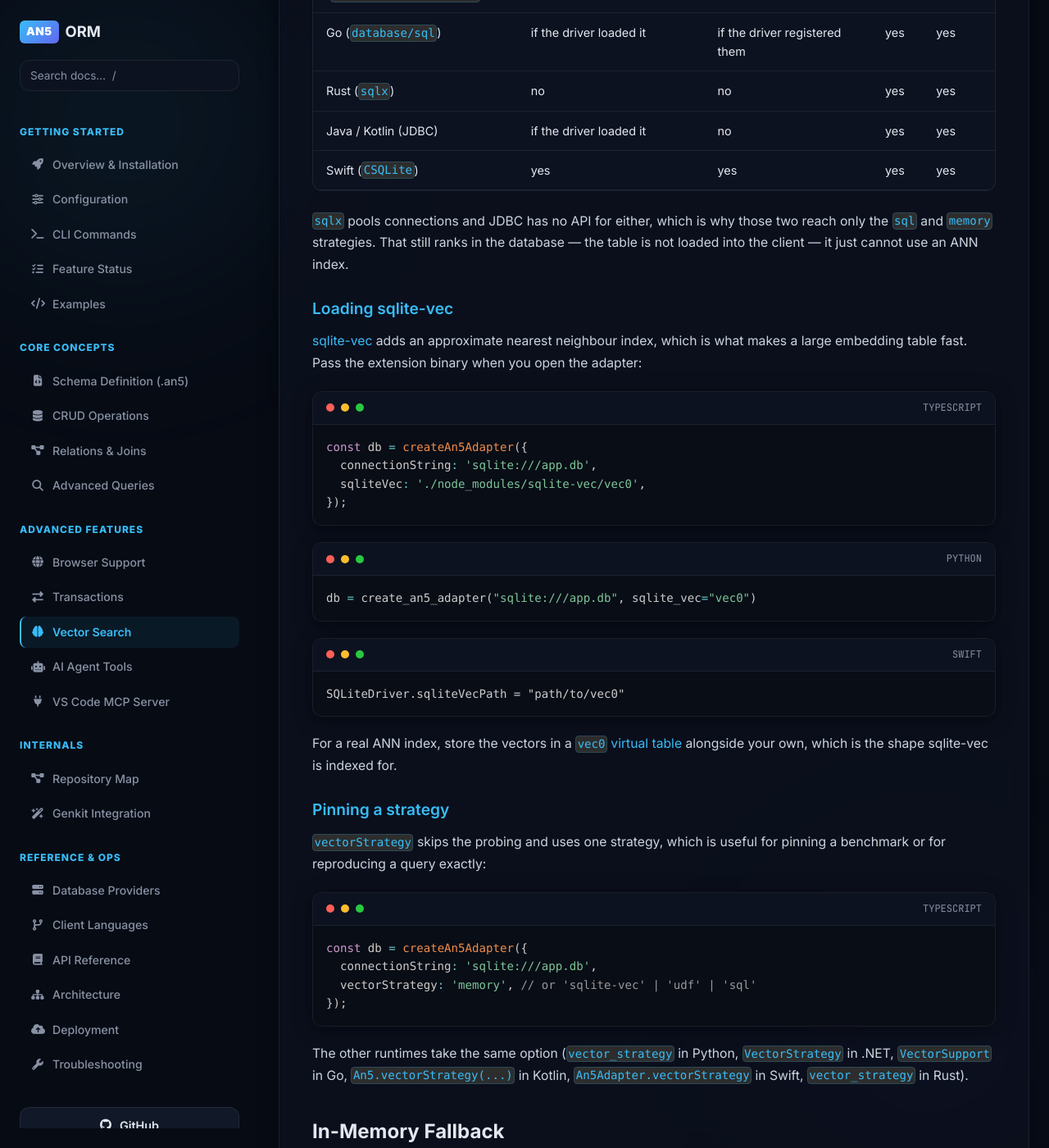
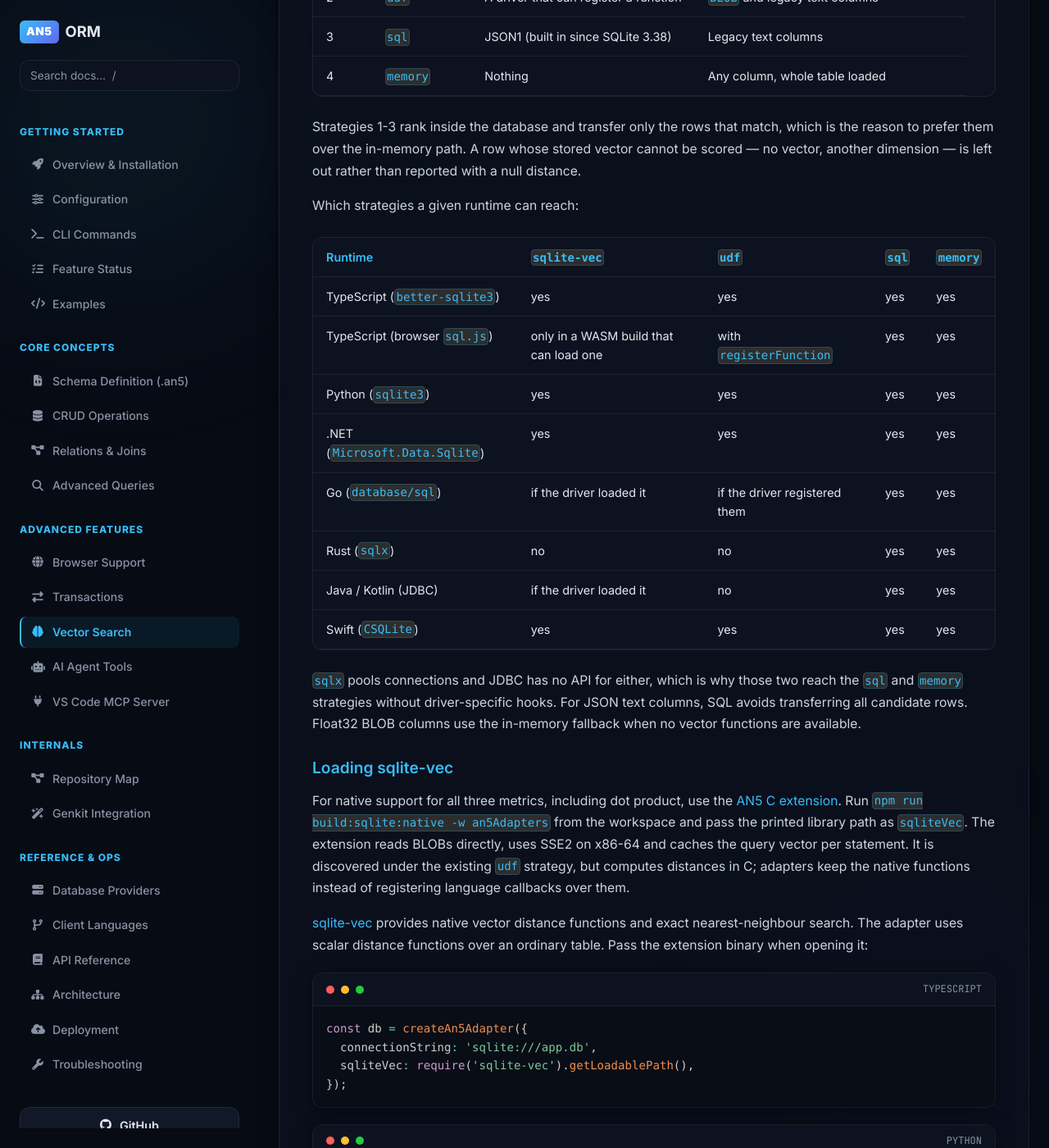
Before and after one commit to an5ORM/docs, a Jekyll site: the page built from docs/guides/vector-search.md, in a window 1280 px wide and 1400 px high, scrolled down 8191 px. Shown: the whole window at 82% size. Built offline with Jekyll 4.4.1, drawn with Linux system fonts in a browser that asks for light colours; nearby versions of some CDN libraries; some of the changed text lies outside the part shown.

Commit message:
docs(vector): spell out the SQL Server version boundary and the vector write form
- The VECTOR type only arrived in SQL Server 2025 and a 2022 instance rejects VECTOR(3),
  so a column created by hand has to be JSON text there. Both spellings return the same
  distances on a 2025 instance because the adapters cast the column before measuring it.
- Pass a number[] and let the runtime encode it; a string is taken as already stored,
  which is what keeps an older JSON column readable.

````diff
--- a/docs/guides/vector-search.md
+++ b/docs/guides/vector-search.md
@@ -63,6 +63,24 @@
 on SQLite. SQLite has no vector type, so the schema's declaration only names the
 column — what ends up in it is the runtime's choice.
 
+SQL Server is worth spelling out, because its `VECTOR` type only arrived in
+2025. A 2022 instance rejects `VECTOR(3)` outright, so on one you declare the
+column as JSON text instead:
+
+```sql
+-- SQL Server 2022 and earlier. Still ranked natively on 2025, because the
+-- adapters cast the column before measuring it:
+--   VECTOR_DISTANCE('cosine', CAST(col AS VECTOR(n, float32)), ...)
+CREATE TABLE documents (id NVARCHAR(100) PRIMARY KEY, embedding NVARCHAR(MAX) NULL);
+```
+
+On a 2025 instance both spellings return the same distances, so a column created
+before the upgrade keeps working. Only 2022 lacks the distance functions at all,
+and there the search falls back to scoring rows in memory.
+
+A vector is written and read as `float[]`, and the client converts it in both
+directions: to the JSON array SQL Server expects over TDS, and back out of it.
+
 ```an5
 model Document {
   id        NVARCHAR(1000)  @id @default(uuid())
@@ -83,7 +101,8 @@
 // Generate embedding with your provider, e.g. OpenAI text-embedding-3-small
 const embedding: number[] = await myEmbeddingProvider.embed(document.content);
 
-// Store with the document
+// Store with the document. The runtime encodes a number[] into the column's
+// storage form, so pass the array rather than formatting it yourself.
 await db.document.create({
   data: {
     title: document.title,
@@ -92,6 +111,11 @@
   }
 });
 ```
+
+A vector that arrives as a string is taken as already stored, which is what keeps
+a column written before the runtime encoded one readable. So an older snippet
+that passes `JSON.stringify(embedding)` still works; it just stores JSON text
+where the array would store compact bytes.
 
 ## Basic Vector Search
 
@@ -273,7 +297,7 @@
 
 | Order | Strategy | Needs | Reaches |
 |-------|----------|-------|---------|
-| 1 | `sqlite-vec` | The extension loaded | `BLOB` columns, and `vec0` tables |
+| 1 | `sqlite-vec` | The extension loaded | Scalar distance queries over ordinary tables |
 | 2 | `udf` | A driver that can register a function | `BLOB` and legacy text columns |
 | 3 | `sql` | JSON1 (built in since SQLite 3.38) | Legacy text columns |
 | 4 | `memory` | Nothing | Any column, whole table loaded |
@@ -297,19 +321,28 @@
 | Swift (`CSQLite`) | yes | yes | yes | yes |
 
 `sqlx` pools connections and JDBC has no API for either, which is why those two
-reach only the `sql` and `memory` strategies. That still ranks in the database —
-the table is not loaded into the client — it just cannot use an ANN index.
+reach the `sql` and `memory` strategies without driver-specific hooks. For JSON
+text columns, SQL avoids transferring all candidate rows. Float32 BLOB columns
+use the in-memory fallback when no vector functions are available.
 
 ### Loading sqlite-vec
 
-[sqlite-vec](https://github.com/asg017/sqlite-vec) adds an approximate nearest
-neighbour index, which is what makes a large embedding table fast. Pass the
-extension binary when you open the adapter:
+For native support for all three metrics, including dot product, use the
+[AN5 C extension](https://github.com/an5ORM/an5Adapters/tree/main/native/sqlite).
+Run `npm run build:sqlite:native -w an5Adapters` from the workspace and pass
+the printed library path as `sqliteVec`. The extension reads BLOBs directly,
+uses SSE2 on x86-64 and caches the query vector per statement. It is discovered
+under the existing `udf` strategy, but computes distances in C; adapters keep
+the native functions instead of registering language callbacks over them.
+
+[sqlite-vec](https://github.com/asg017/sqlite-vec) provides native vector distance
+functions and exact nearest-neighbour search. The adapter uses scalar distance
+functions over an ordinary table. Pass the extension binary when opening it:
 
 ```typescript
 const db = createAn5Adapter({
   connectionString: 'sqlite:///app.db',
-  sqliteVec: './node_modules/sqlite-vec/vec0',
+  sqliteVec: require('sqlite-vec').getLoadablePath(),
 });
 ```
 
@@ -321,9 +354,10 @@
 SQLiteDriver.sqliteVecPath = "path/to/vec0"
 ```
 
-For a real ANN index, store the vectors in a
-[`vec0` virtual table](https://github.com/asg017/sqlite-vec#virtual-tables)
-alongside your own, which is the shape sqlite-vec is indexed for.
+Version 0.1.9 supplies cosine and Euclidean scalar distances, but no
+inner-product scalar function. `dot` therefore uses a driver function or the
+remaining fallback strategies. `vec0` table creation, synchronization and queries
+are application-managed through raw SQL; no ANN index is created by the adapter.
 
 ### Pinning a strategy
 
````
Also changed, not shown: docs/guides/configuration.md (+1 -1 lines), CHANGELOG.md.
